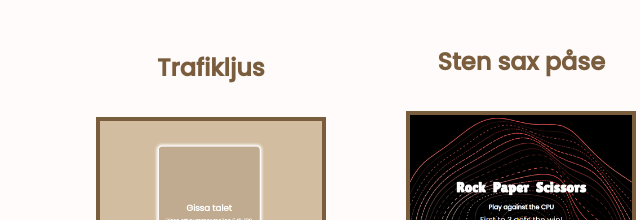
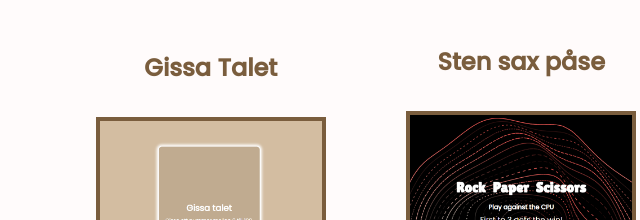
Before and after one commit to aliciakarlsson/cv, a plain HTML site: page portfolio.html in a window 1280 px wide. Shown: the part 724-944 px from the top of the page, 274-914 px from the left. Drawn offline with Linux system fonts and the light colour scheme; a web font is replaced by a local one.

Commit message:
changed h2 on gissa talet

```diff
--- a/portfolio.html
+++ b/portfolio.html
@@ -85,7 +85,7 @@
             </div>
         </section>
         <section class="portfolio project5">
-          <h2 class="head">Trafikljus</h2>
+          <h2 class="head">Gissa Talet</h2>
           <a href="https://aliciakarlsson.github.io/gissatalet/" target="_blank"><img class="projectimage" src="Bilder/projekt5.png" alt="Gissa talet-spel"></a>
             <a href="#modal5" class="modal-toggle">Läs här om projektet</a>
             <div id="modal5" class="modal">
```
